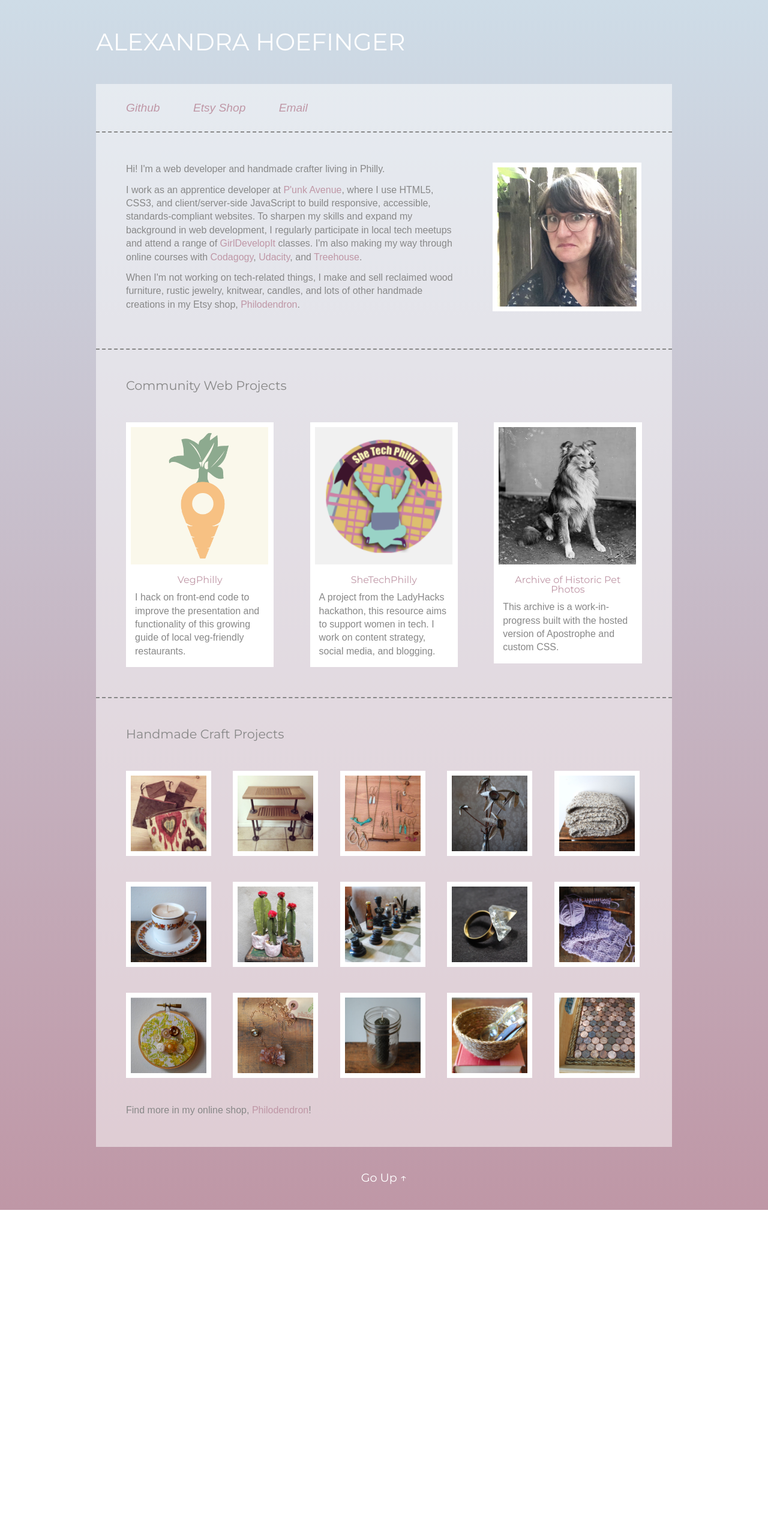
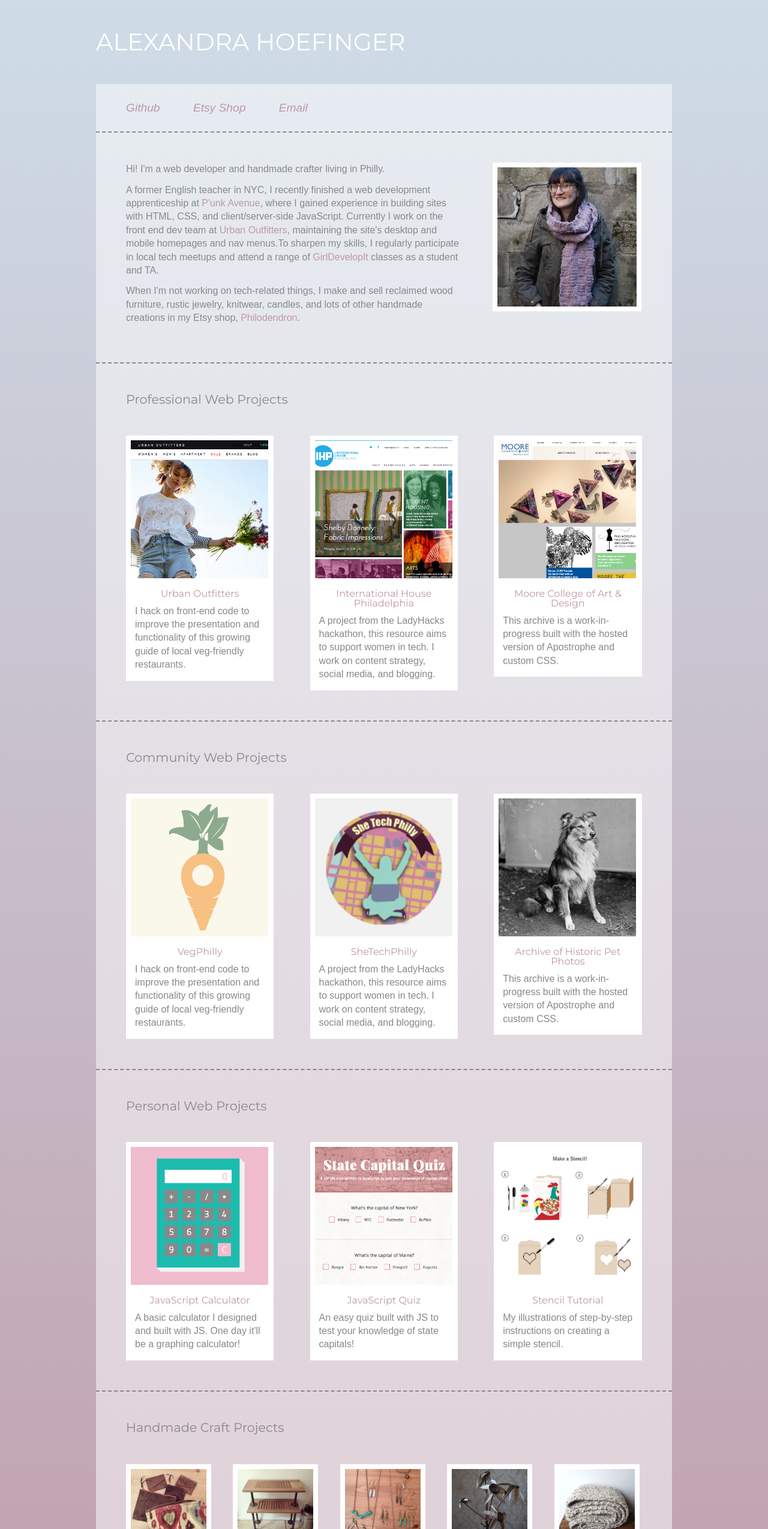
Before and after one commit to ahoef/ah-website, a plain HTML site: page index.html in a window 1280 px wide. Shown: the top 2549 px of the page at 60% size. Before the commit the page ends 2017 px from the top, so only its background shows below. Drawn offline with Linux system fonts and the light colour scheme; a web font is replaced by a local one.

Commit message:
some updates

```diff
--- a/css/site.css
+++ b/css/site.css
@@ -127,35 +127,35 @@ nav ul li a
   border: 8px solid white;
 }
 
-.web-projects .column
+.projects .column
 {
   width: 28.65%;
   float: left;
   margin-right: 7%;
 }
 
-.web-projects .column .project-info
+.projects .column .project-info
 {
   background-color: #fff;
   padding: 15px;
 }
 
-.web-projects .column .project-info h3
+.projects .column .project-info h3
 {
   text-align: center;
 }
 
-.web-projects .column .project-info p
+.projects .column .project-info p
 {
   color: #888;
 }
 
-.web-projects .column:last-child
+.projects .column:last-child
 {
   margin-right: 0%;
 }
 
-.web-projects img
+.projects img
 {
   float: left;
   border: 8px solid white;
@@ -163,7 +163,7 @@ nav ul li a
   margin-bottom: 10px;
 }
 
-.web-projects img:hover
+.projects img:hover
 {
   opacity: .5;
   filter: alpha(opacity=50);
@@ -227,7 +227,7 @@ footer a:hover
 }
 
 @media (max-width: 750px) {
-  .web-projects img
+  .projects img
   {
   border: 6px solid white;
   }
@@ -244,20 +244,20 @@ footer a:hover
     margin-left: 20%;
   }
 
-  .web-projects .column
+  .projects .column
   {
     width: 55%;
     margin-right: 0%;
     margin-left: 20%;
   }
 
-  .web-projects img
+  .projects img
   {
     border: 8px solid white;
     width: 94%;
   }
 
-  .web-projects .column .project-info
+  .projects .column .project-info
   {
     margin-bottom: 30px;
   }
@@ -295,12 +295,12 @@ footer a:hover
   {
     font-size: 1.3em;
   }
-  .web-projects .column
+  .projects .column
   {
     width: 100%;
     margin-left: 0;
   }
-  .web-projects .column img
+  .projects .column img
   {
     width: 94.5%;
   }
--- a/index.html
+++ b/index.html
@@ -44,13 +44,42 @@
 
         <section class="bio clearfix">
           <p>Hi! I'm a web developer and handmade crafter living in Philly.</p>
-          <p>I work as an apprentice developer at <a href="http://www.punkave.com" title="P'unk Avenue" target="_blank">P'unk Avenue</a>, where I use HTML5, CSS3, and client/server-side JavaScript to build responsive, accessible, standards-compliant websites. To sharpen my skills and expand my background in web development, I regularly participate in local tech meetups and attend a range of <a href="http://www.girldevelopit.com" title="GirlDevelopIt" target="_blank">GirlDevelopIt</a> classes. I'm also making my way through online courses with <a href="http://www.codagogy.com" title="Codagogy" target="_blank">Codagogy</a>, <a href="http://www.udacity.com" title="Udacity" target="_blank">Udacity</a>, and <a href="http://www.teamtreehouse.com" title="Treehouse" target="_blank">Treehouse</a>.</p>
+          <p>A former English teacher in NYC, I recently finished a web development apprenticeship at <a href="http://www.punkave.com" title="P'unk Avenue" target="_blank">P'unk Avenue</a>, where I gained experience in building sites with HTML, CSS, and client/server-side JavaScript. Currently I work on the front end dev team at <a href="http://www.urbanoutfitters.com" title="Urban Outfitters" target="_blank">Urban Outfitters</a>, maintaining the site's desktop and mobile homepages and nav menus.To sharpen my skills, I regularly participate in local tech meetups and attend a range of <a href="http://www.girldevelopit.com" title="GirlDevelopIt" target="_blank">GirlDevelopIt</a> classes as a student and TA.
           <p>When I'm not working on tech-related things, I make and sell reclaimed wood furniture, rustic jewelry, knitwear, candles, and lots of other handmade creations in my Etsy shop, <a href="http://philodendrondesigns.etsy.com" title="Philodendron" target="_blank">Philodendron</a>.</p>
 
-          <img src="images/alexandra.jpg" alt="Alexandra">
+          <img src="images/ah.jpg" alt="Alexandra">
         </section>
 
-        <section class="web-projects clearfix">
+        <section class="projects clearfix">
+          <h2>Professional Web Projects</h2>
+
+          <div class="column">
+            <a href="http://www.urbanoutfitters.com" title="Urban Outfitters" target="_blank"><img src="images/uo.png">
+            <div class="project-info">
+              <h3>Urban Outfitters</h3>
+              <p>I hack on front-end code to improve the presentation and functionality of this growing guide of local veg-friendly restaurants.</p>
+            </div></a>
+          </div>
+
+          <div class="column">
+            <a href="http://www.ihousephilly.com" title="International House Philadelphia" target="_blank"><img src="images/ihouse.png">
+            <div class="project-info">
+              <h3>International House Philadelphia</h3>
+              <p>A project from the LadyHacks hackathon, this resource aims to support women in tech. I work on content strategy, social media, and blogging. </p>
+            </div></a>
+          </div>
+
+          <div class="column">
+            <a href="http://www.moore.edu/" title="Moore" target="_blank"><img src="images/moore.png">
+            <div class="project-info">
+              <h3>Moore College of Art & Design</h3>
+              <p>This archive is a work-in-progress built with the hosted version of Apostrophe and custom CSS. </p>
+            </div></a>
+          </div>
+
+        </section>
+
+                <section class="projects clearfix">
           <h2>Community Web Projects</h2>
 
           <div class="column">
@@ -77,6 +106,34 @@
             </div></a>
           </div>
 
+        </section>
+
+        <section class="projects clearfix">
+          <h2>Personal Web Projects</h2>
+
+          <div class="column">
+            <a href="http://www.alexandrahoefinger.com/js-calculator/index.html" title="JavaScript Calculator" target="_blank"><img src="images/calculator.png">
+            <div class="project-info">
+              <h3>JavaScript Calculator</h3>
+              <p>A basic calculator I designed and built with JS. One day it'll be a graphing calculator!</p>
+            </div></a>
+          </div>
+
+          <div class="column">
+            <a href="http://alexandrahoefinger.com/simple-quiz/index.html" title="State Capital Quiz" target="_blank"><img src="images/quiz.png">
+            <div class="project-info">
+              <h3>JavaScript Quiz</h3>
+              <p>An easy quiz built with JS to test your knowledge of state capitals!</p>
+            </div></a>
+          </div>
+
+          <div class="column">
+            <a href="http://historic-pet-photos.apostrophenow.com/" title="Stencil Tutorial" target="_blank"><img src="images/stencil.png">
+            <div class="project-info">
+              <h3>Stencil Tutorial</h3>
+              <p>My illustrations of step-by-step instructions on creating a simple stencil.</p>
+            </div></a>
+          </div>
         </section>
 
         <section class="craft-projects clearfix">
```
Also changed, not shown: images/ah.jpg (added), images/calculator.png (added), images/ihouse.png (added), images/moore.png (added), images/quiz.png (added), images/stencil.png (added), images/uo.png (added).
